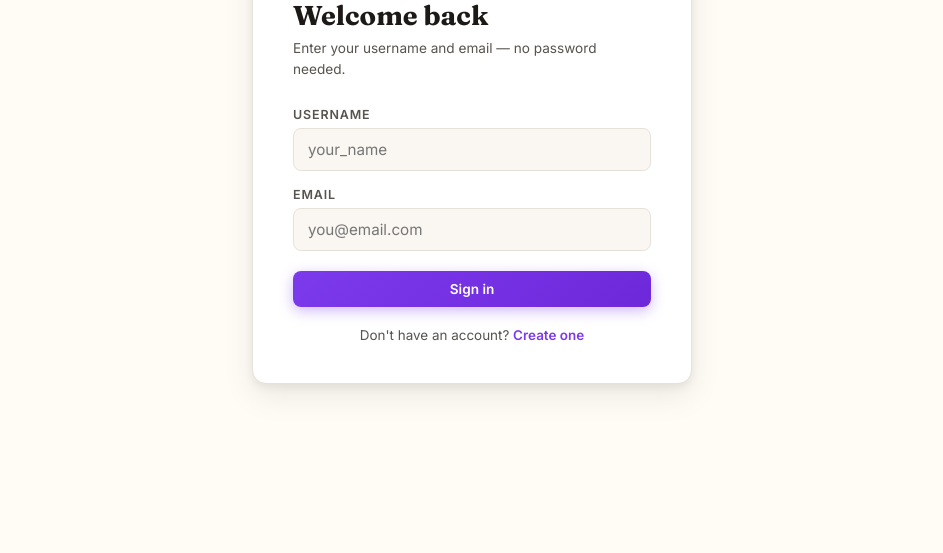
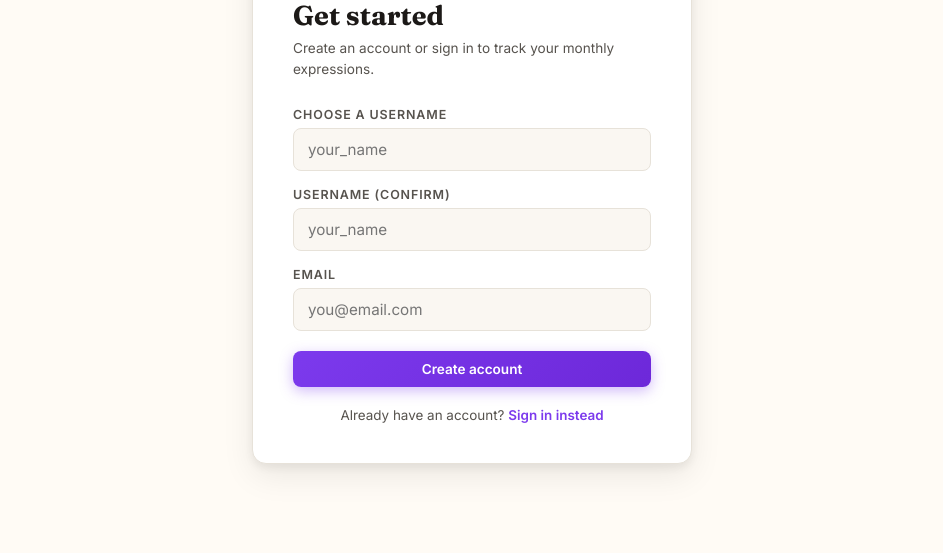
Before and after one commit to RodShelby87/oneeachmonth-data, a plain HTML site: page frontend/index.html in a window 1280 px wide. Shown: the part 247-800 px from the top of the page, without its empty margins (168-1111 px from the left). Drawn offline with Linux system fonts and the light colour scheme.

Commit message:
Update index.html

```diff
--- a/frontend/index.html
+++ b/frontend/index.html
@@ -289,17 +289,17 @@
   <!-- Auth -->
   <div id="auth-panel" style="display:none">
     <div class="auth-card">
-      <span class="auth-emoji" id="auth-emoji">👋</span>
-      <h2 id="auth-title">Welcome back</h2>
-      <p class="sub" id="auth-sub">Enter your username and email — no password needed.</p>
-      <div id="reg-fields" style="display:none">
+      <span class="auth-emoji" id="auth-emoji">✏️</span>
+      <h2 id="auth-title">Get started</h2>
+      <p class="sub" id="auth-sub">Create an account or sign in to track your monthly expressions.</p>
+      <div id="reg-fields">
         <div class="form-group">
           <label>Choose a username</label>
           <input id="reg-username" type="text" placeholder="your_name" autocomplete="username" />
         </div>
       </div>
       <div class="form-group">
-        <label id="identifier-label">Username</label>
+        <label id="identifier-label">Username (confirm)</label>
         <input id="auth-identifier" type="text" placeholder="your_name" autocomplete="username" />
       </div>
       <div class="form-group">
@@ -308,10 +308,10 @@
       </div>
       <div id="auth-error" class="error-msg"></div>
       <button class="btn btn-primary" style="width:100%;justify-content:center;margin-top:4px" onclick="submitAuth()">
-        <span id="auth-btn-text">Sign in</span>
+        <span id="auth-btn-text">Create account</span>
       </button>
       <div class="toggle-auth" id="auth-toggle">
-        Don't have an account? <a onclick="toggleAuthMode()">Create one</a>
+        Already have an account? <a onclick="toggleAuthMode()">Sign in instead</a>
       </div>
     </div>
   </div>
@@ -447,7 +447,7 @@ let allSubmissions = [];
 let comments       = {};  // keyed by submissionId
 let selectedMonth  = null;
 let selectedYear   = null;
-let isRegister     = false;
+let isRegister     = true;
 let activeSubId    = null;  // for comment modal
 let pickerYear     = new Date().getFullYear();
 let pendingMonth   = null;  // month selected in picker for new submission
@@ -481,12 +481,12 @@ function toggleAuthMode() {
   isRegister = !isRegister;
   document.getElementById('auth-emoji').textContent = isRegister ? '🌱' : '👋';
   document.getElementById('auth-title').textContent  = isRegister ? 'Create account' : 'Welcome back';
-  document.getElementById('auth-sub').textContent    = isRegister ? "Pick a username and enter your email — that's all you need." : 'Enter your username and email to continue.';
+  document.getElementById('auth-sub').textContent    = isRegister ? "Pick a username and enter your email — that's all you need." : 'Enter your username and email to sign in.';
   document.getElementById('reg-fields').style.display = isRegister ? '' : 'none';
   document.getElementById('identifier-label').textContent = isRegister ? 'Username (confirm)' : 'Username';
   document.getElementById('auth-btn-text').textContent    = isRegister ? 'Create account' : 'Sign in';
   document.getElementById('auth-toggle').innerHTML = isRegister
-    ? 'Already have an account? <a onclick="toggleAuthMode()">Sign in</a>'
+    ? 'Already have an account? <a onclick="toggleAuthMode()">Sign in instead</a>'
     : "Don't have an account? <a onclick=\"toggleAuthMode()\">Create one</a>";
   document.getElementById('auth-error').textContent = '';
 }
```
